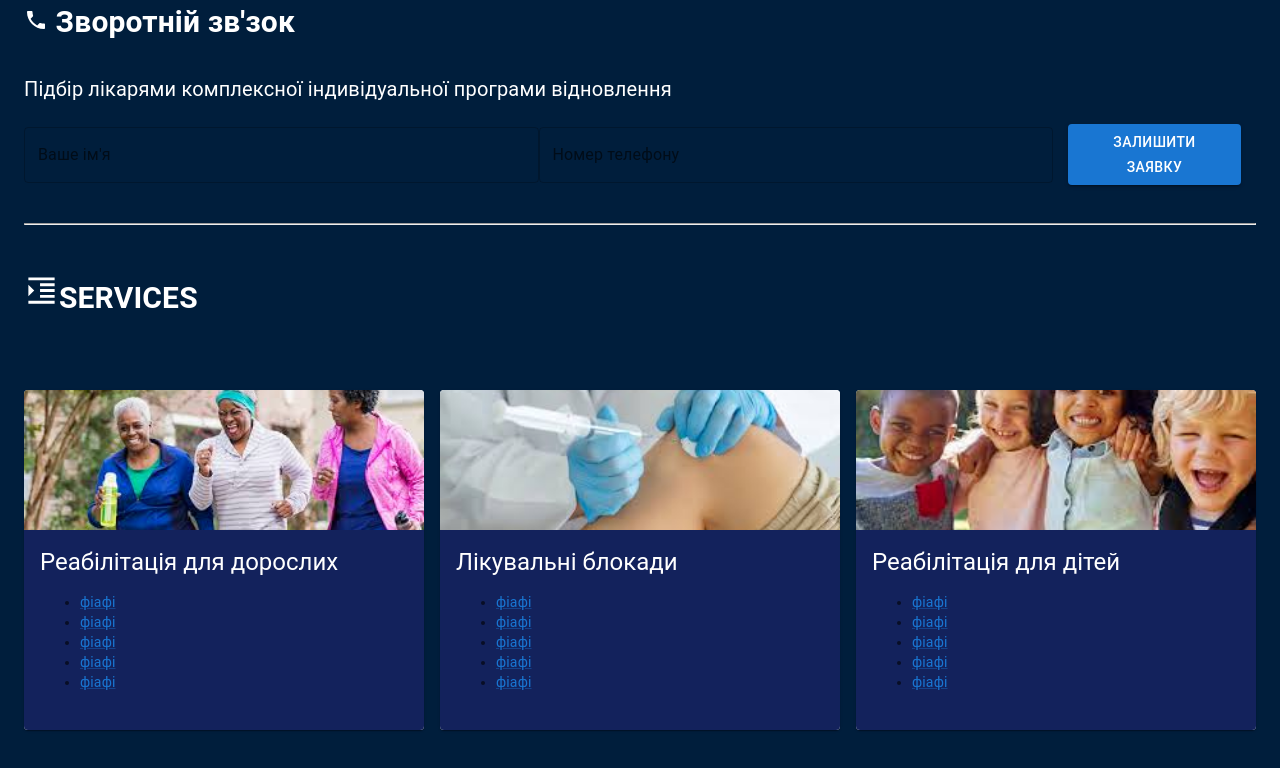
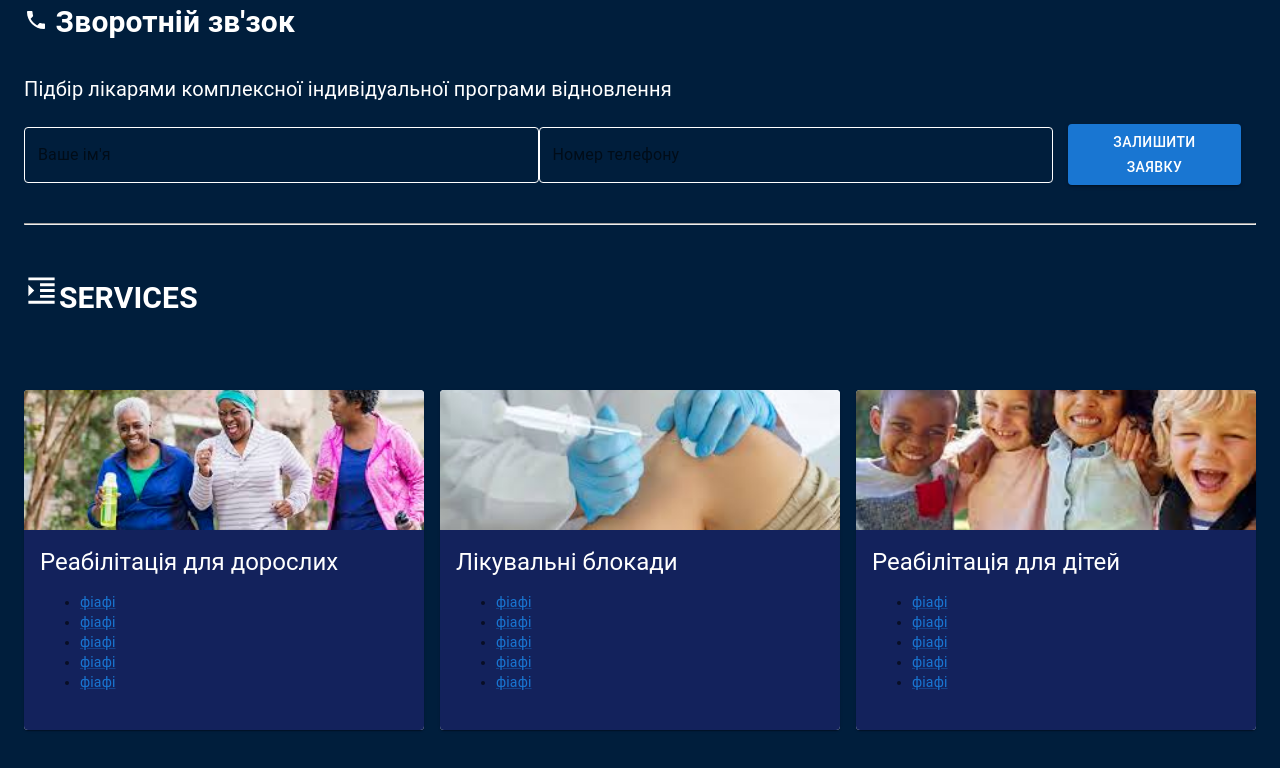
Before and after one commit to filipovandrij/rehabilitation, a React (Create React App) app: page / in a window 1280 px wide. Shown: the part 1300-2068 px from the top of the page. Built offline with nearby package versions, Linux system fonts and the light colour scheme.

Commit message:
crazy input from MUI

```diff
--- a/src/components/MainSections/CallBack/CallBack.scss
+++ b/src/components/MainSections/CallBack/CallBack.scss
@@ -13,3 +13,7 @@
     margin: 0 15px;
     width: 30%;
 }
+
+input[type='text'] {
+    color: white;
+}
--- a/src/components/MainSections/CallBack/CallBack.tsx
+++ b/src/components/MainSections/CallBack/CallBack.tsx
@@ -1,9 +1,33 @@
-import { Button, TextField } from '@mui/material'
+import { Button, styled, TextField } from '@mui/material'
 import PhoneIcon from '@mui/icons-material/Phone'
 import './CallBack.scss'
 
 type Props = {}
 const CallBack = (props: Props) => {
+    const CssTextField = styled(TextField)({
+        '& label.Mui-focused': {
+            color: 'white',
+            //color of placeholder text active
+        },
+        '& .MuiInput-underline:after': {
+            borderBottomColor: 'white',
+        },
+        '& .MuiOutlinedInput-root': {
+            '& fieldset': {
+                borderColor: 'white',
+                //pasive border color
+            },
+            '&:hover fieldset': {
+                borderColor: 'white',
+                //hover border color
+            },
+            '&.Mui-focused fieldset': {
+                borderColor: 'white',
+                //active border color
+            },
+        },
+    })
+
     return (
         <section className="call_back">
             <hr />
@@ -14,16 +38,14 @@ const CallBack = (props: Props) => {
                 Підбір лікарями комплексної індивідуальної програми відновлення
             </p>
             <form action="#" className="call-back-form">
-                <TextField
+                <CssTextField
                     className="call-back-text-field"
                     fullWidth
-                    id="outlined-basic"
                     label="Ваше ім'я"
                     variant="outlined"
                 />
-                <TextField
+                <CssTextField
                     fullWidth
-                    id="outlined-basic"
                     label="Номер телефону"
                     variant="outlined"
                 />
```
